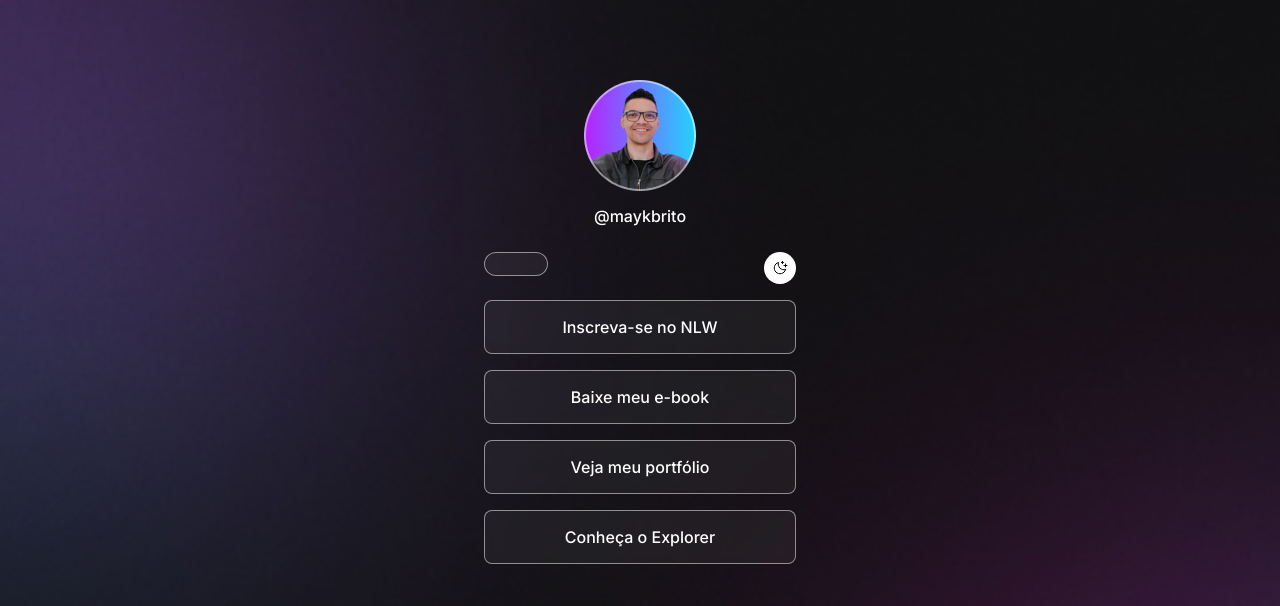
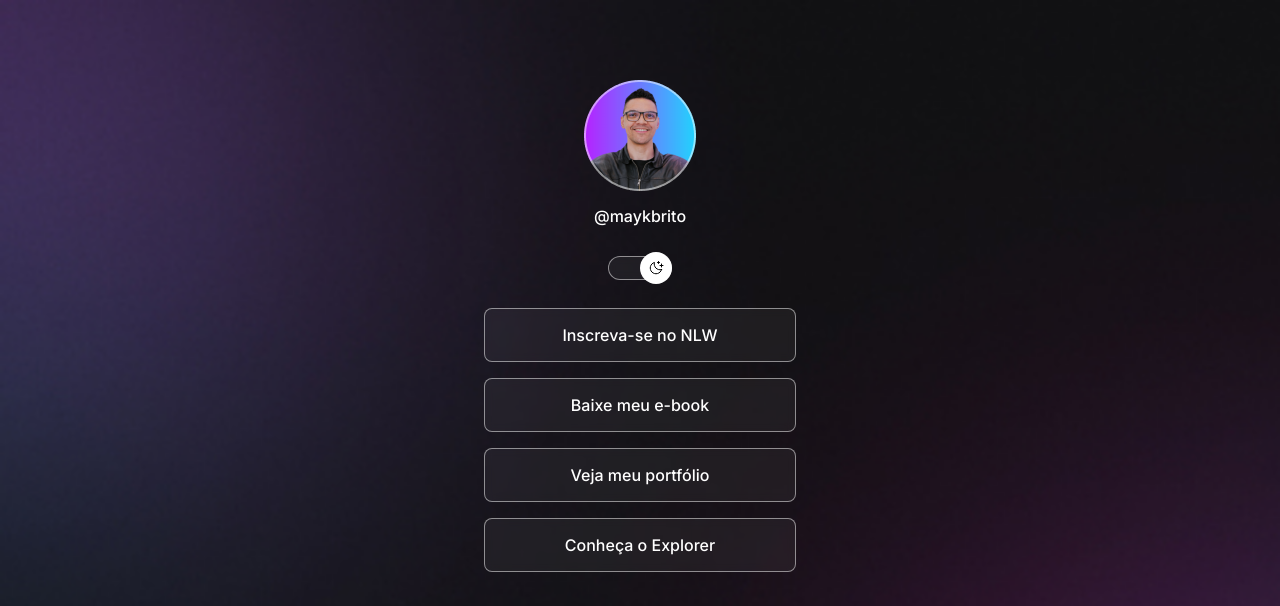
Before and after one commit to pedroGermano/explorer-devlinks, a plain HTML site: page index.html in a window 1280 px wide. Shown: the top 606 px of the page. Drawn offline with nearby package versions, Linux system fonts and the light colour scheme.

Commit message:
button align

```diff
--- a/css/main.css
+++ b/css/main.css
@@ -59,6 +59,8 @@ body * {
 
 #switch{
   position: relative;
+  width: 64px;
+  margin: 4px auto;
 }
 
 #switch button{
@@ -67,7 +69,10 @@ body * {
   background: #fff var(--switch-bg-url) no-repeat center;
   border: 0;
   border-radius: 50%;
+
   position: absolute;
+  transform: translateY(-50%);
+  top: 50%;
   right: 0;
   z-index: 1;
 }
```
